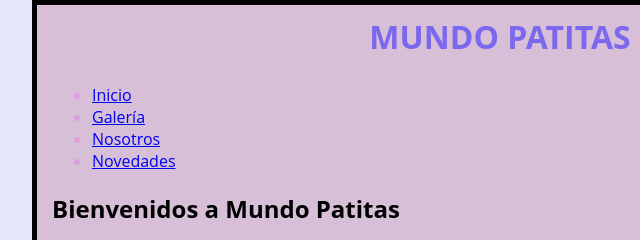
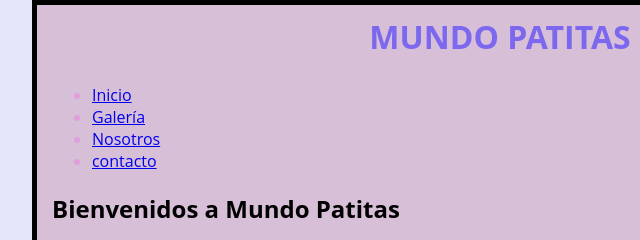
Before and after one commit to spag23i013/MUNDO-PATITAS, a plain HTML site: page index.html in a window 1280 px wide. Shown: the top 240 px of the page, 140-780 px from the left. Drawn offline with Linux system fonts and the light colour scheme.

Commit message:
Refactor index.html structure and styles
Updated navigation links and improved button styles.

```diff
--- a/index.html
+++ b/index.html
@@ -32,7 +32,7 @@
 <li><a href="index.html">Inicio</a></li>
 <li><a href="galeria.html">Galería</a></li>
 <li><a href="nosotros.html">Nosotros</a></li>
-<li><a href="novedades.html">Novedades</a></li>
+<li><a href="contacto.html">contacto</a></li>
 </ul>
 </div>
 
```
